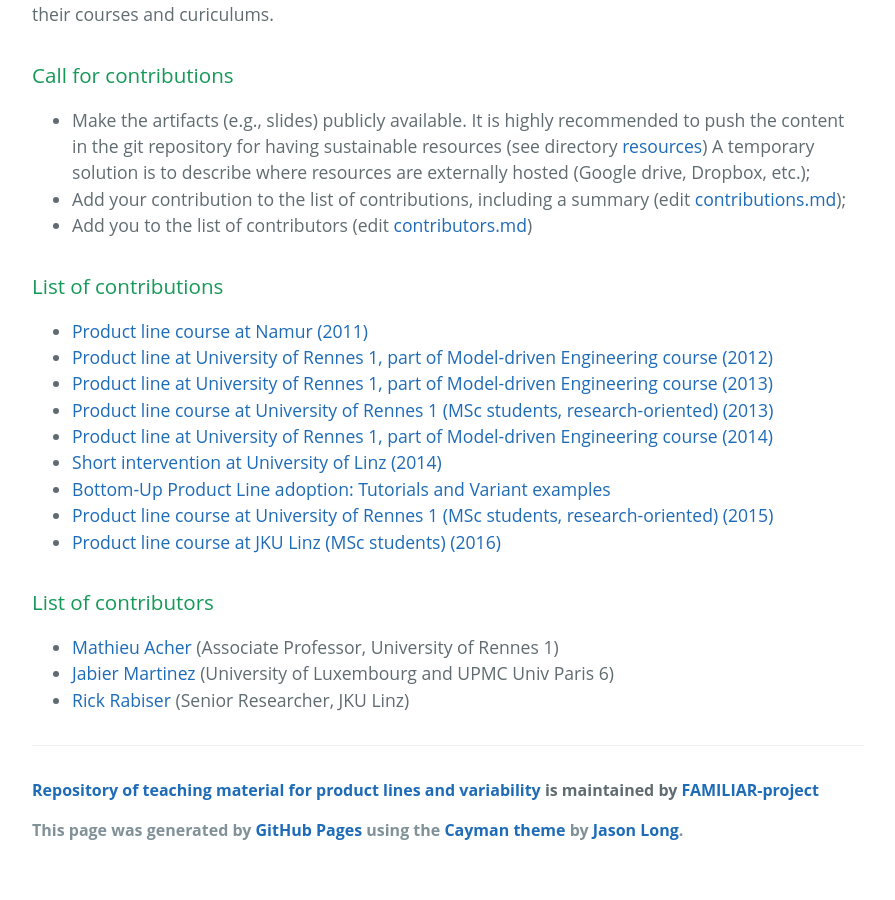
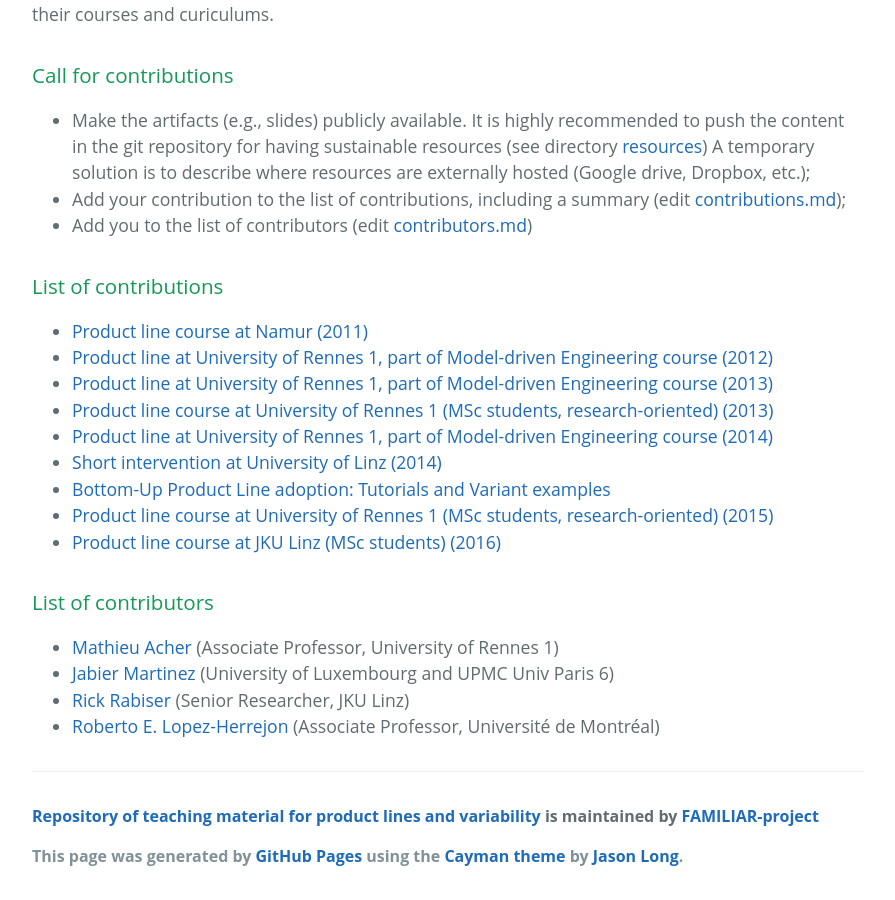
Before and after one commit to FAMILIAR-project/teaching, a Jekyll site: the page built from index.html, in a window 1280 px wide and 900 px high, scrolled down 709 px. Shown: the whole window, without its empty margins (192-1087 px from the left). Built offline with Jekyll 4.4.1, drawn with Linux system fonts in a browser that asks for light colours; before the commit the page ends 1583 px from its top, so only the background shows below that.

Commit message:
Update contributors.md

```diff
--- a/_includes/contributors.md
+++ b/_includes/contributors.md
@@ -3,3 +3,4 @@
  * [Mathieu Acher](http://www.mathieuacher.com) (Associate Professor, University of Rennes 1)
  * [Jabier Martinez](http://sites.google.com/site/jabiermartinezwebsite) (University of Luxembourg and UPMC Univ Paris 6)
  * [Rick Rabiser](http://mevss.jku.at/?page_id=57) (Senior Researcher, JKU Linz)
+ * [Roberto E. Lopez-Herrejon](http://umontreal.ca) (Associate Professor, Université de Montréal)
```
